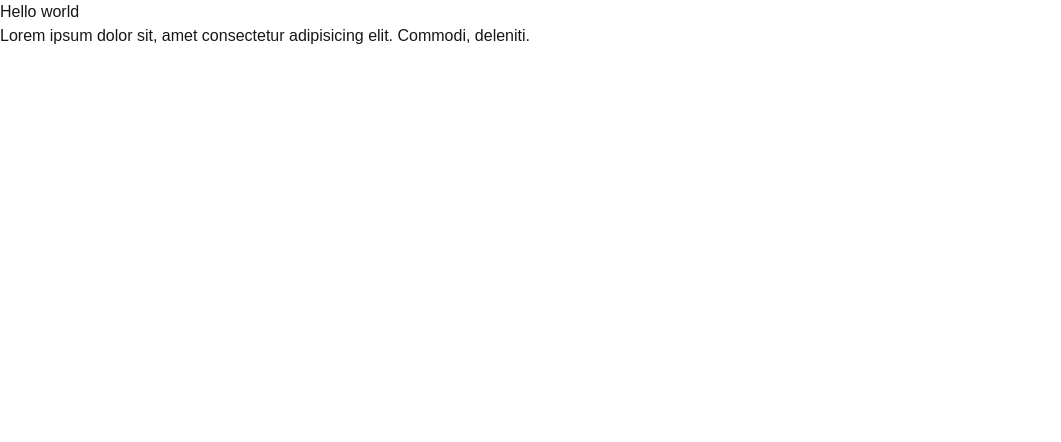
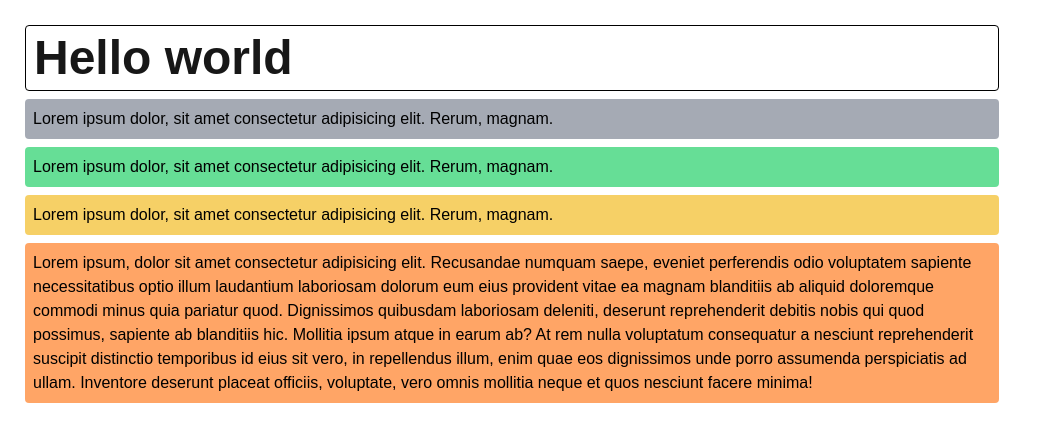
Before and after one commit to NirejBatrai/my-app, a Next.js app: page / in a window 1280 px wide. Shown: the top 442 px of the page, without its empty margins (0-1061 px from the left). Built offline with nearby package versions, Linux system fonts and the light colour scheme.

Commit message:
added color in p tag and added border

```diff
--- a/app/page.tsx
+++ b/app/page.tsx
@@ -1,13 +1,32 @@
 export default function WebApp() {
   return (
-    <>
-      <div>
-        <h1>Hello world</h1>
-        <p>
-          Lorem ipsum dolor sit, amet consectetur adipisicing elit. Commodi,
-          deleniti.
-        </p>
-      </div>
-    </>
+    <div className="w-[80%] border border-white rounded p-4">
+      <h1 className="text-5xl font-bold m-2 p-2 border border-black rounded">
+        Hello world
+      </h1>
+      <p className=" m-2 p-2 bg-gray-500/60 text-black border-black rounded">
+        Lorem ipsum dolor, sit amet consectetur adipisicing elit. Rerum, magnam.
+      </p>
+      <p className=" m-2 p-2 bg-green-500/60 text-black border-black rounded">
+        Lorem ipsum dolor, sit amet consectetur adipisicing elit. Rerum, magnam.
+      </p>
+      <p className="m-2 p-2 bg-yellow-500/60 text-black border-black rounded">
+        Lorem ipsum dolor, sit amet consectetur adipisicing elit. Rerum, magnam.
+      </p>
+      <p className="m-2  p-2 bg-orange-500/60 text-black border-black rounded">
+        Lorem ipsum, dolor sit amet consectetur adipisicing elit. Recusandae
+        numquam saepe, eveniet perferendis odio voluptatem sapiente
+        necessitatibus optio illum laudantium laboriosam dolorum eum eius
+        provident vitae ea magnam blanditiis ab aliquid doloremque commodi minus
+        quia pariatur quod. Dignissimos quibusdam laboriosam deleniti, deserunt
+        reprehenderit debitis nobis qui quod possimus, sapiente ab blanditiis
+        hic. Mollitia ipsum atque in earum ab? At rem nulla voluptatum
+        consequatur a nesciunt reprehenderit suscipit distinctio temporibus id
+        eius sit vero, in repellendus illum, enim quae eos dignissimos unde
+        porro assumenda perspiciatis ad ullam. Inventore deserunt placeat
+        officiis, voluptate, vero omnis mollitia neque et quos nesciunt facere
+        minima!{" "}
+      </p>
+    </div>
   );
 }
```
